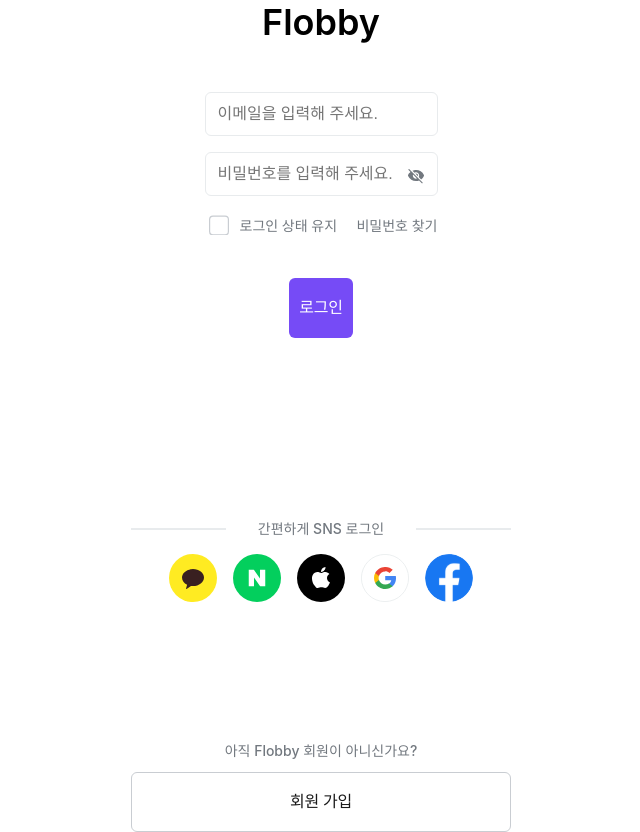
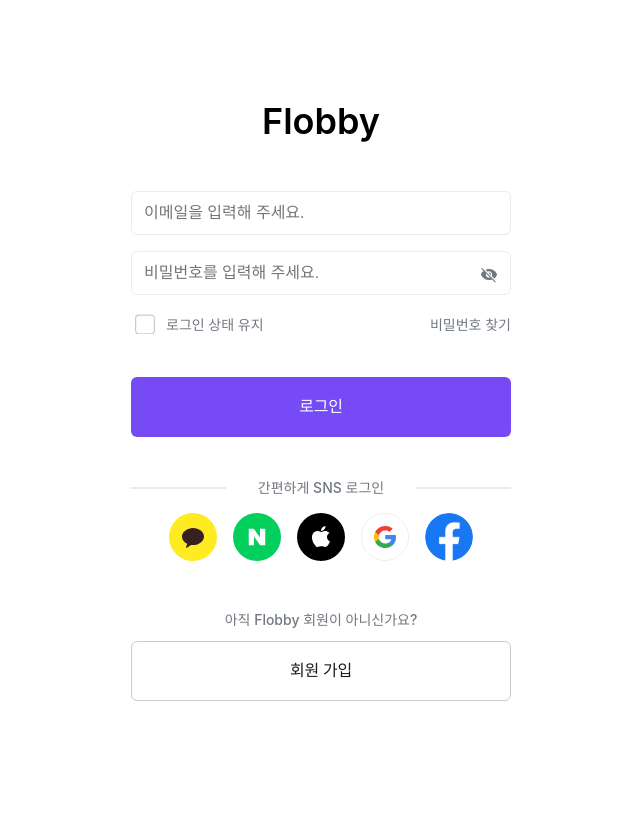
Before and after one commit to kelvin3476/Flobby, a React (Vite) app: page / in a window 1280 px wide. Shown: the whole page, without its empty margins (319-959 px from the left). After the commit the page ends 800 px from the top, so only its background shows below. Built offline with nearby package versions, Linux system fonts and the light colour scheme; no server answers.

Commit message:
Design: 메인 페이지 포지셔닝 main 태그에 '>' 누락 추가

```diff
--- a/src/styles/main/Main.scss
+++ b/src/styles/main/Main.scss
@@ -1,4 +1,4 @@
-main {
+> main {
   display: flex;
   flex-direction: column;
   align-items: center;
```
